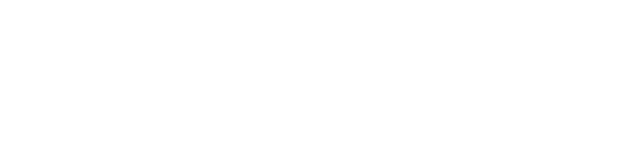
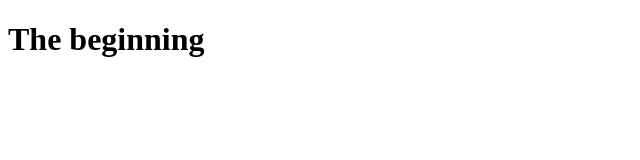
Before and after one commit to Mubarakraji/git-one, a plain HTML site: page index.html in a window 1280 px wide. Shown: the whole page, without its empty margins (0-640 px from the left). Drawn offline with Linux system fonts and the light colour scheme.

Commit message:
added h1

```diff
--- a/index.html
+++ b/index.html
@@ -5,6 +5,6 @@
     <title>hello</title>
   </head>
   <body>
-
+<h1>The beginning</h1>
   </body>
 </html>
```
